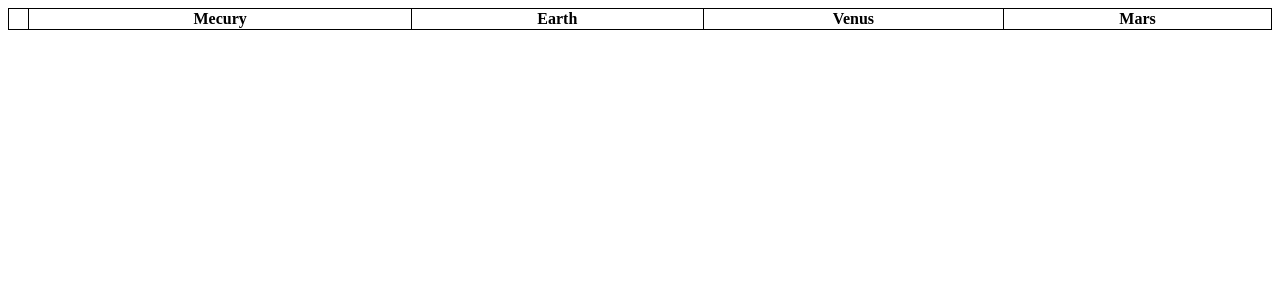
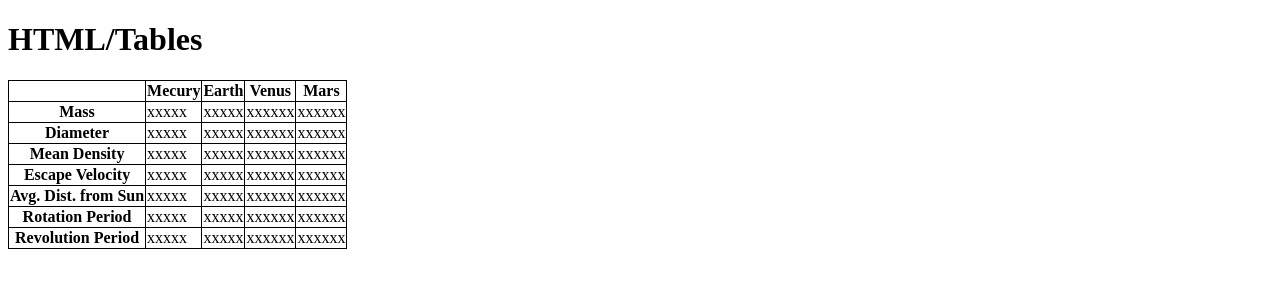
Before and after one commit to gscott58/itmd-361-lab05, a plain HTML site: page index.html in a window 1280 px wide. Drawn offline with Linux system fonts and the light colour scheme.

Commit message:
Added H1 header, Filled table out to 8 rows by 5 columns, set table width to < 100%

```diff
--- a/index.html
+++ b/index.html
@@ -9,7 +9,8 @@
 		</style>
 	</head>
 	<body>
-		<table style="width:100%">
+		<h1>HTML/Tables</h1>
+		<table>
 			<tr>
 				<th></th>
 				<th>Mecury</th>
@@ -17,6 +18,57 @@
 				<th>Venus</th>
 				<th>Mars</th>
 			</tr>
+			<tr>
+				<th>Mass</th>
+				<td>xxxxx</td>
+				<td>xxxxx</td>
+				<td>xxxxxx</td>
+				<td>xxxxxx</td>
+			</tr>
+			<tr>
+				<th>Diameter</th>
+				<td>xxxxx</td>
+				<td>xxxxx</td>
+				<td>xxxxxx</td>
+				<td>xxxxxx</td>
+			</tr>
+			<tr>
+				<th>Mean Density</th>
+				<td>xxxxx</td>
+				<td>xxxxx</td>
+				<td>xxxxxx</td>
+				<td>xxxxxx</td>
+			</tr>
+			<tr>
+				<th>Escape Velocity</th>
+				<td>xxxxx</td>
+				<td>xxxxx</td>
+				<td>xxxxxx</td>
+				<td>xxxxxx</td>
+			</tr>
+			<tr>
+				<th>Avg. Dist. from Sun</th>
+				<td>xxxxx</td>
+				<td>xxxxx</td>
+				<td>xxxxxx</td>
+				<td>xxxxxx</td>
+			</tr>
+			<tr>
+				<th>Rotation Period</th>
+				<td>xxxxx</td>
+				<td>xxxxx</td>
+				<td>xxxxxx</td>
+				<td>xxxxxx</td>
+			</tr>
+			<tr>
+				<th>Revolution Period</th>
+				<td>xxxxx</td>
+				<td>xxxxx</td>
+				<td>xxxxxx</td>
+				<td>xxxxxx</td>
+			</tr>
+
+
 		</table>
 	</body>
 </html>
```
